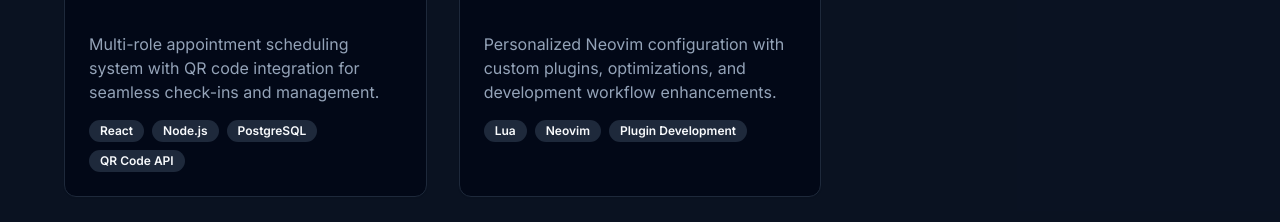
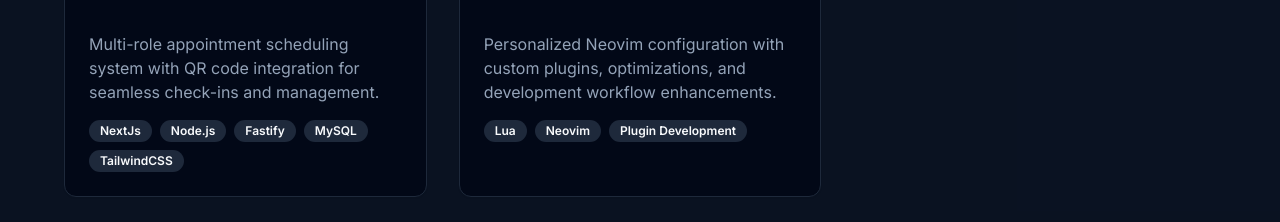
Before and after one commit to Alexis12119/alexis-dev, a Next.js app: page / in a window 1280 px wide. Shown: the part 3600-3822 px from the top of the page. Built offline with nearby package versions, Linux system fonts and the light colour scheme; no server answers; the database is empty.

Commit message:
feat: update

```diff
--- a/components/projects-dynamic.tsx
+++ b/components/projects-dynamic.tsx
@@ -86,7 +86,7 @@ export function ProjectsDynamic() {
       title: "BakerPass",
       description:
         "Multi-role appointment scheduling system with QR code integration for seamless check-ins and management.",
-      tech_stack: ["React", "Node.js", "PostgreSQL", "QR Code API"],
+      tech_stack: ["NextJs", "Node.js", "Fastify", "MySQL", "TailwindCSS"],
       type: "Web Application",
       image_url: "/placeholder.svg?height=300&width=400",
       demo_url: "https://github.com/Alexis12119/bakerpass",
```
